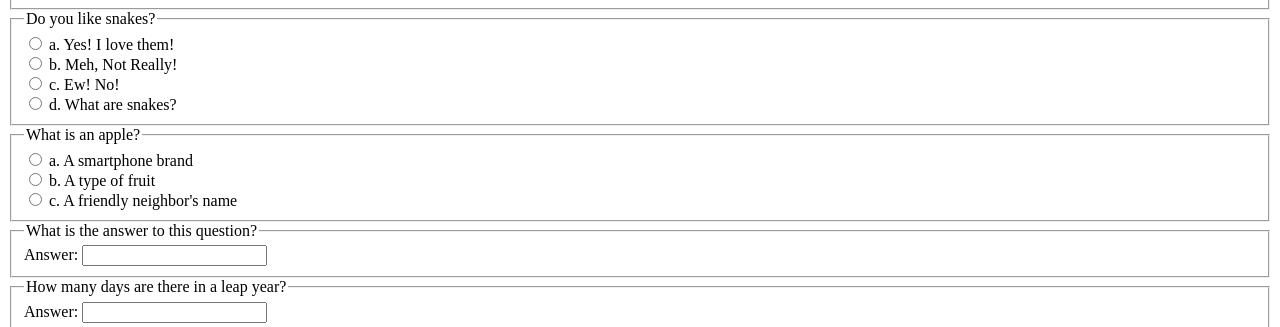
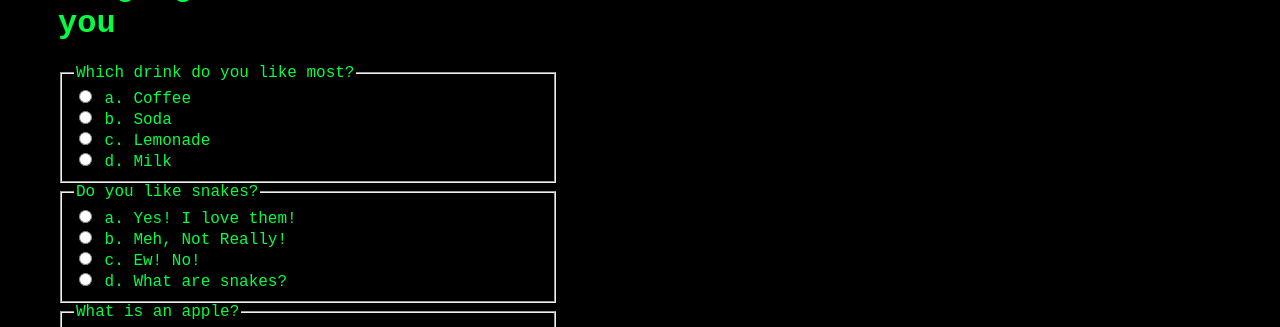
Before and after one commit to delguanzon/code-lang-suggester, a plain HTML site: page index.html in a window 1280 px wide. Shown: the part 185-512 px from the top of the page. Drawn offline with Linux system fonts and the light colour scheme.

Commit message:
Style the form, add background color and text styles

```diff
--- a/css/styles.css
+++ b/css/styles.css
@@ -0,0 +1,25 @@
+body {
+  background-color: rgb(0, 0, 0);
+  color: rgb(0, 255, 64);
+  font-family: 'Courier New', Courier, monospace;
+  display: flex;
+  flex-flow: row wrap;
+  padding: 50px;
+  caret-color: rgb(0, 255, 64);
+}
+
+.form {
+  width: 500px;
+}
+
+.field {
+  background: transparent;
+  border: 0;
+}
+
+/*input:-webkit-autofill,
+input:-webkit-autofill:hover,
+input:-webkit-autofill:focus,
+input:-webkit-autofill:active{
+    -webkit-box-shadow: 0 0 0 30px black inset !important;
+}*/
--- a/index.html
+++ b/index.html
@@ -9,7 +9,7 @@
   <title>Coding Language</title>
 </head>
 <body>
-  <div>
+  <div class="form">
     <h1>This web application will determine the coding language that best suits you</h1>
     <form>
       <fieldset>
@@ -53,7 +53,7 @@
         <input type="radio" id="apple2" name="apple" value="b">
         <label for="apple2">b. A type of fruit</label><br>
 
-        <input type="radio" id="apple3" name="apple" value="c" />
+        <input type="radio" id="apple3" name="apple" value="c"/>
         <label for="apple3">c. A friendly neighbor's name</label><br>
 
       </fieldset>
@@ -61,14 +61,14 @@
       <fieldset>
         <legend>What is the answer to this question?</legend>
         <label for="what">Answer:</label>
-        <input type="input" id="what" />
+        <input type="input" id="what" class=""/>
       </fieldset>
 
       <fieldset>
         <legend>How many days are there in a leap year?</legend>
 
         <label for="leap">Answer:</label>
-        <input type="number" id="leap" max="400" />
+        <input type="number" id="leap" max="400" class=""/>
       </fieldset>
     </form>
     <a href="#" id="continue">Continue</a>
```
